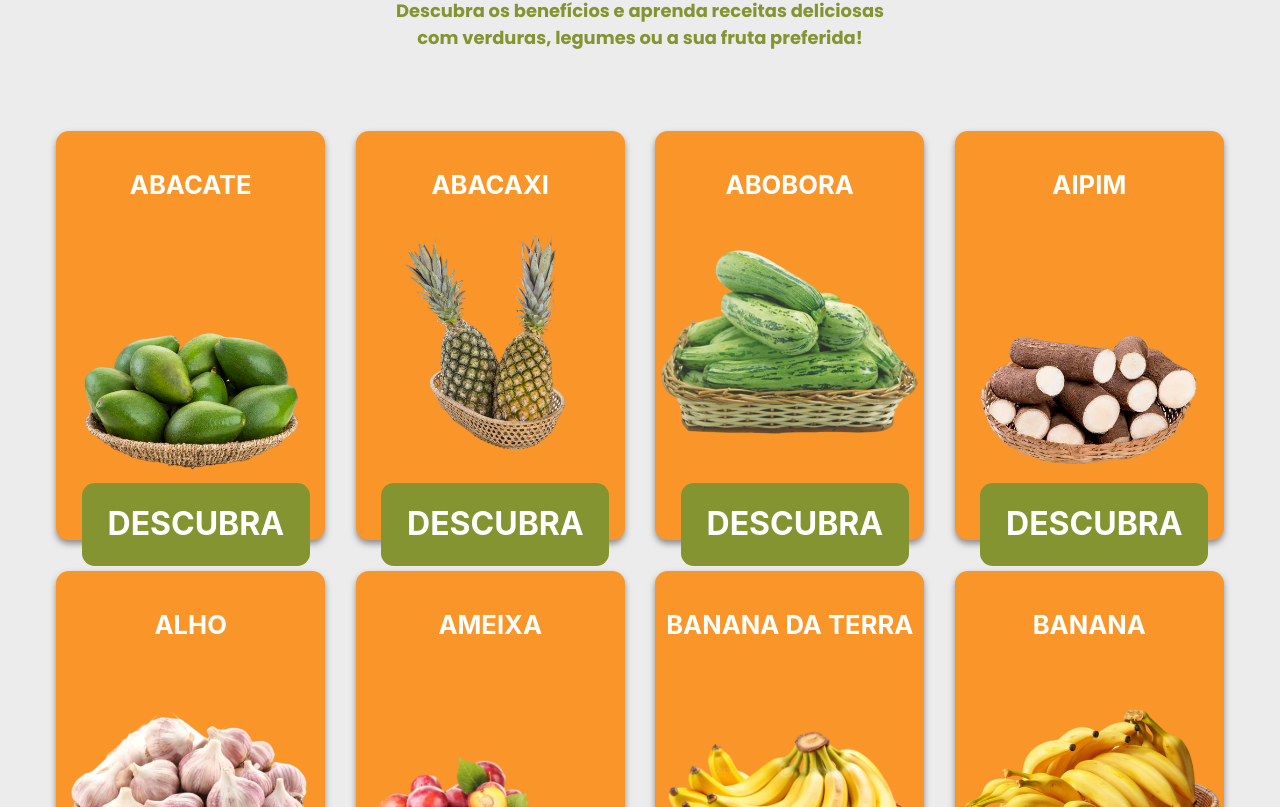
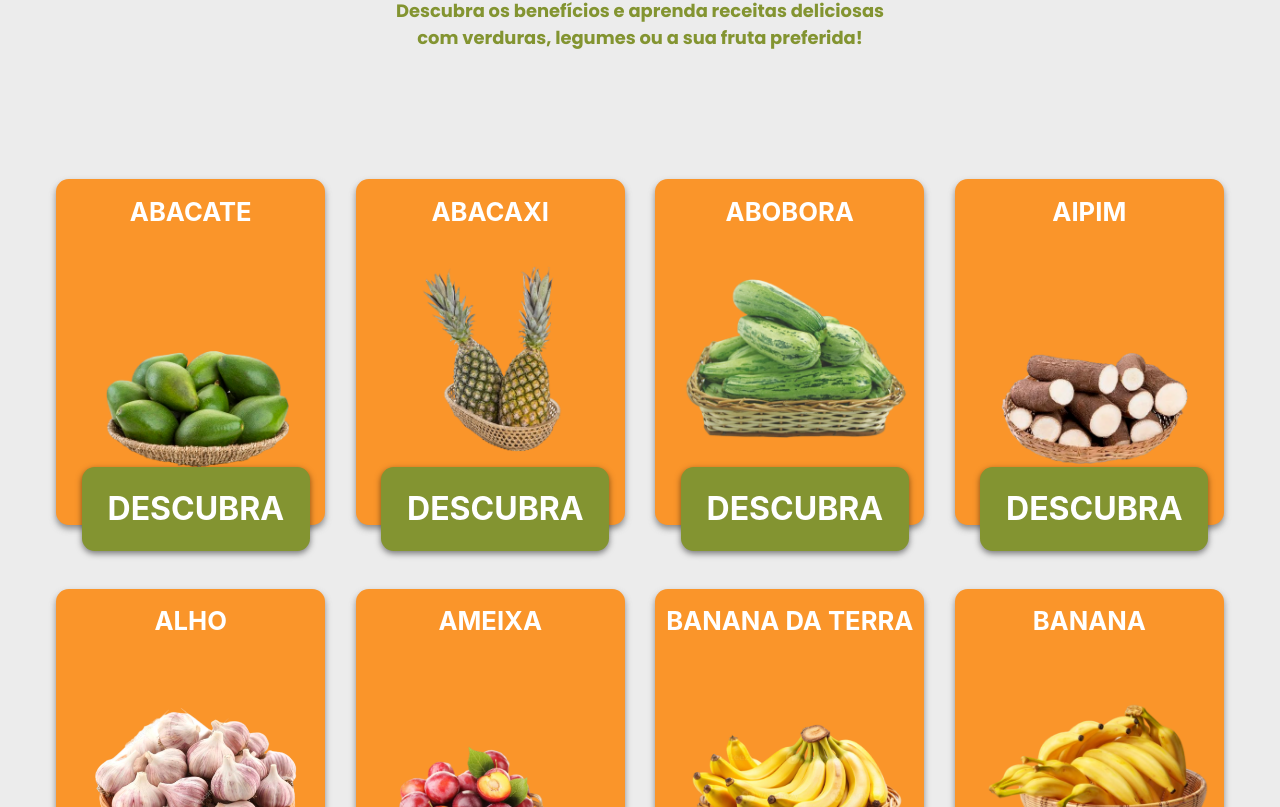
Before and after one commit to pedrodabahia/hortifruti_dapraca, a React (Create React App) app: page / in a window 1280 px wide. Shown: the part 533-1340 px from the top of the page. Built offline with nearby package versions, Linux system fonts and the light colour scheme.

Commit message:
Site Hortifruti 0.1v

```diff
--- a/src/conteiners/Paginas/home.css
+++ b/src/conteiners/Paginas/home.css
@@ -115,9 +115,14 @@ body{
     position: absolute;
     bottom: -3vw;
     left: 6vw;
+    box-shadow: 0vw 0.2vw 0.5vw rgba(0,0,0,0.5);
 
 }
-
+.boxers .box a:active{
+    border: 10px solid #839431;
+    background-color: #71802a;
+    transform:translate(-10px,10px) scale(0.85);
+}
 @media (prefers-color-scheme: dark) {
     html, body {
       background-color: white !important;
@@ -173,11 +178,11 @@ body{
     }
     .boxers .box{
         font-size: 1vw;
-        margin: 1.2vw;
+        margin: 5vw 1.2vw 0vw 1.2vw;
         background-color: #fa952a;
         color: #ffffff;
         width: 21vw;
-        height: 30vw;
+        height: 25vw;
         text-transform: uppercase;
         padding: 1.5vw 0 0.5vw 0;
         text-align: center;
@@ -191,11 +196,14 @@ body{
         bottom: -2vw;
         left: 2vw;
     }
+    .boxers .box h1{
+        line-height: 2vw;
+    }
     .boxers .box img{
-        width:21vw !important;
-        margin: 0 !important;
+        width:18vw !important;
+        margin: 0vw 2vw !important;
         position: absolute;
-        bottom: 5vw;
+        bottom: 4vw;
         left: 0;
     }
 
```
Also changed, not shown: src/conteiners/data/data.json.
